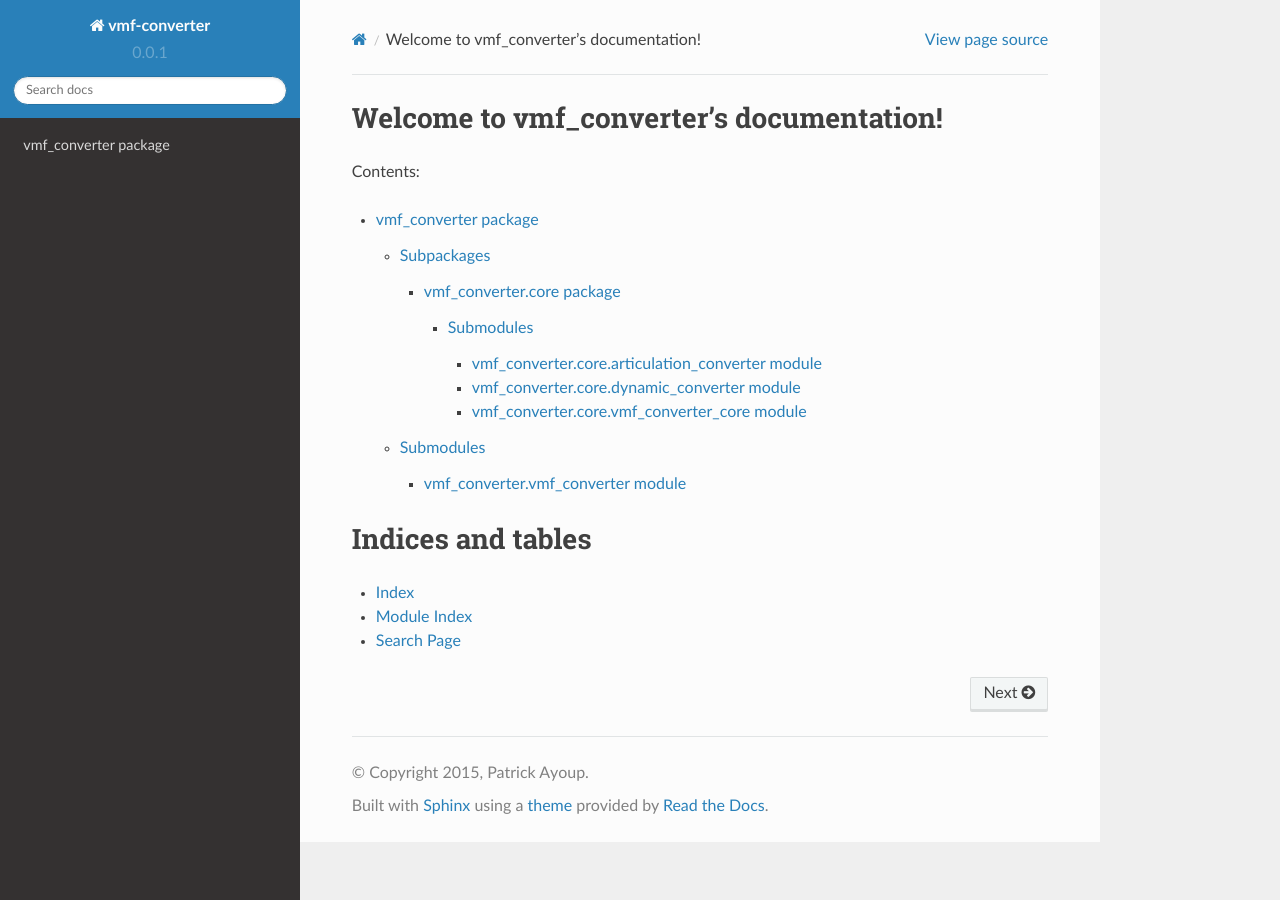
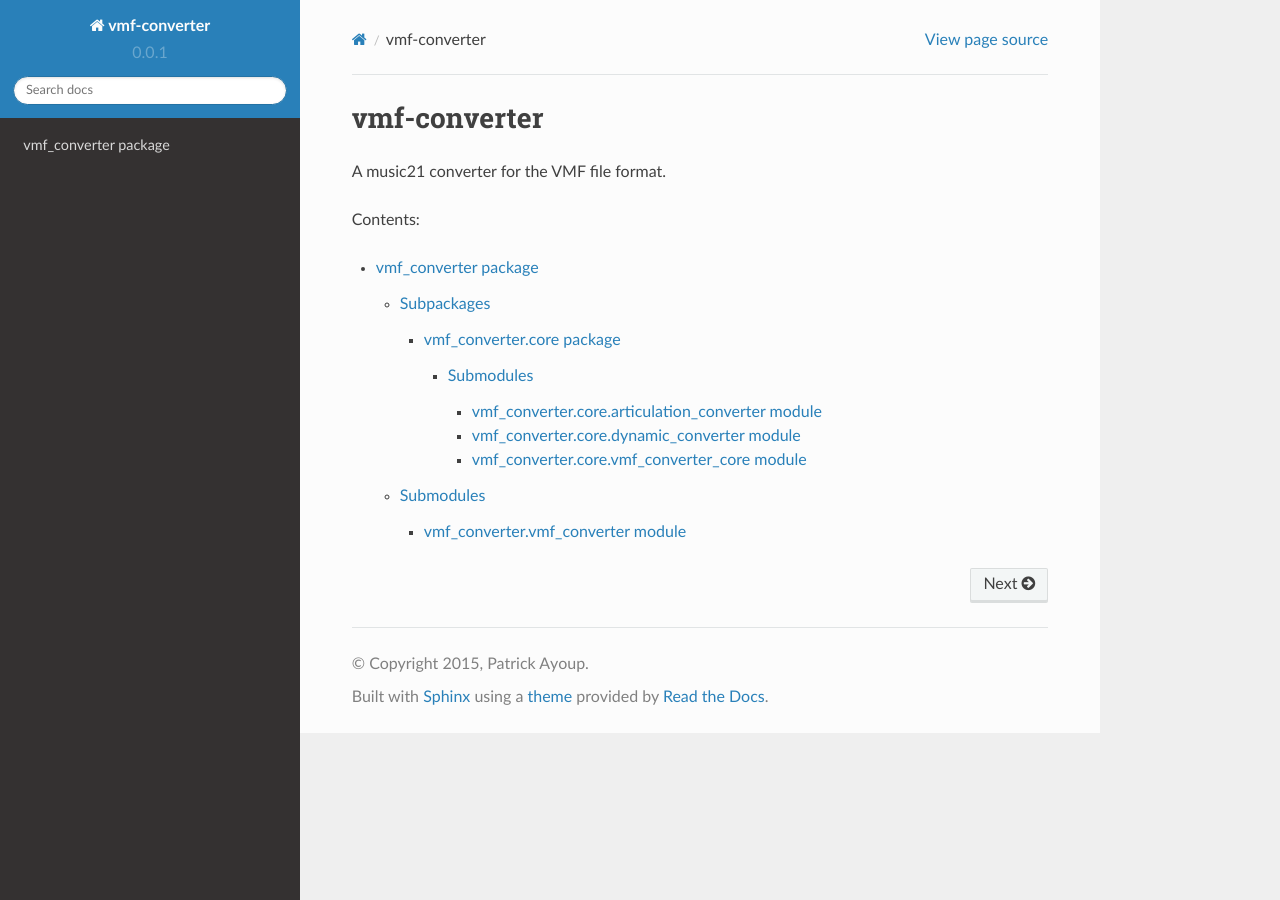
Before and after one commit to project-schumann/nmf-converter-core, a Sphinx documentation site: the page built from docs/source/index.rst, in a window 1280 px wide. Built offline with Sphinx 7.4.7 and the Read the Docs theme 2.0.0, drawn with Linux system fonts in a browser that asks for light colours.

Commit message:
cleaned up index.

```diff
--- a/docs/source/index.rst
+++ b/docs/source/index.rst
@@ -3,8 +3,10 @@
    You can adapt this file completely to your liking, but it should at least
    contain the root `toctree` directive.
 
-Welcome to vmf_converter's documentation!
+vmf-converter
 =========================================
+
+A music21 converter for the VMF file format.
 
 Contents:
 
@@ -12,11 +14,3 @@ Contents:
    :maxdepth: 10
 
    vmf_converter
-
-
-Indices and tables
-==================
-
-* :ref:`genindex`
-* :ref:`modindex`
-* :ref:`search`
```
Also changed, not shown: 5 other files.
